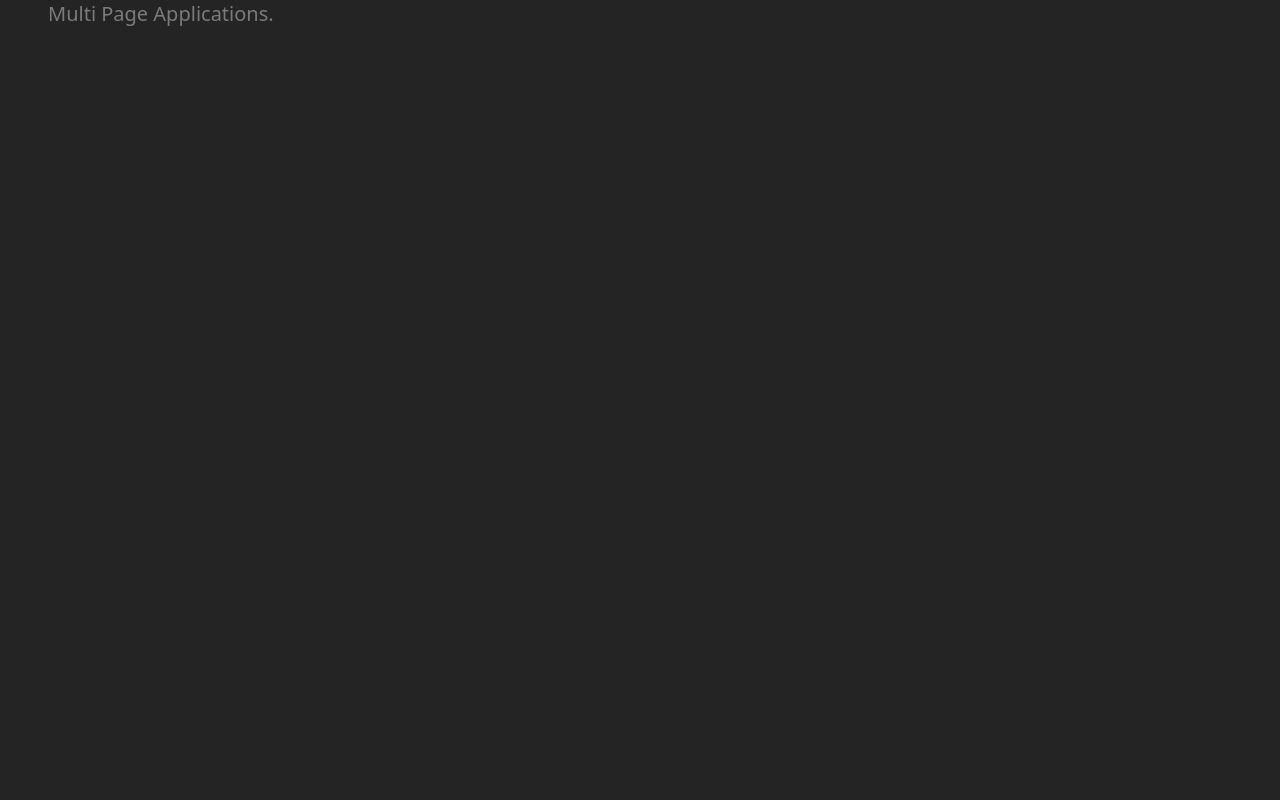
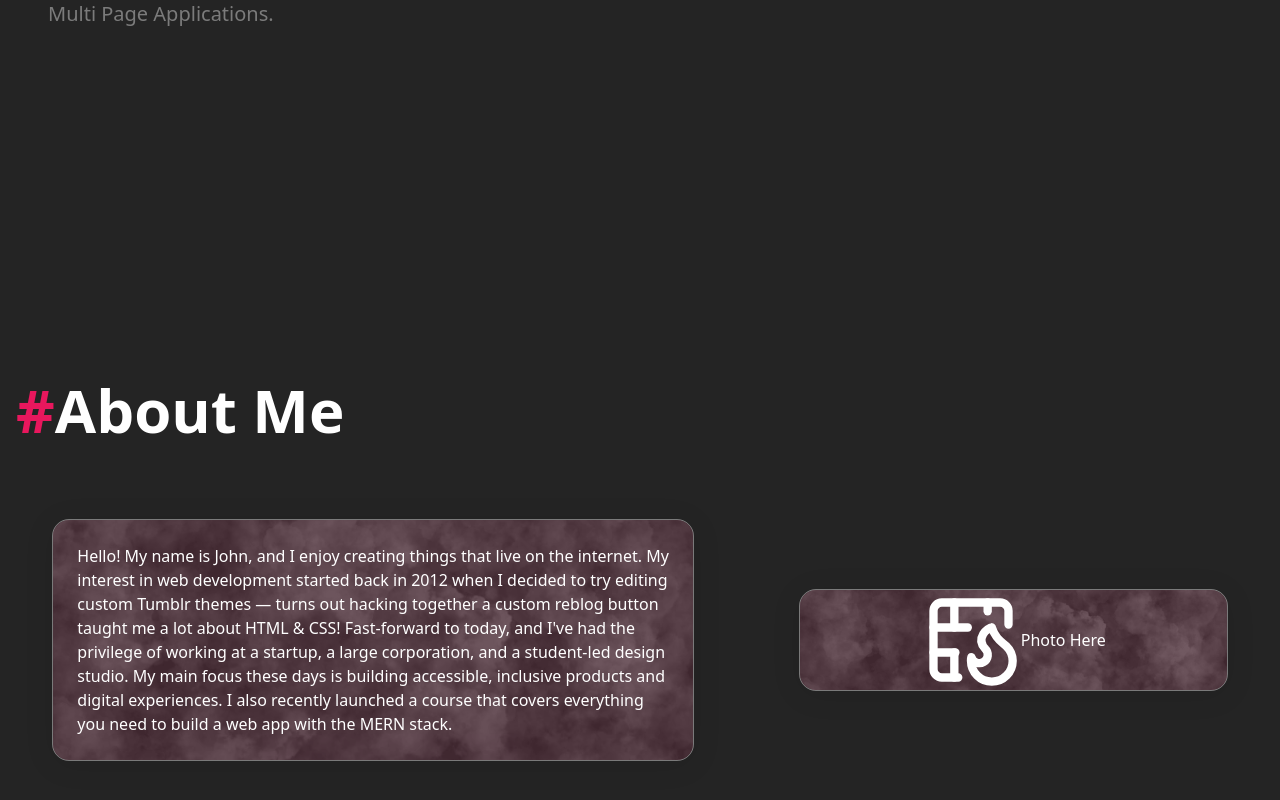
Before and after one commit to FaridMo99/Portfolio-Landing-Page, a React (Vite) app: page / in a window 1280 px wide. Shown: the part 420-1220 px from the top of the page. Before the commit the page ends 800 px from the top, so only its background shows below. Built offline with nearby package versions, Linux system fonts and the light colour scheme.

Commit message:
added about section

```diff
--- a/src/App.jsx
+++ b/src/App.jsx
@@ -1,6 +1,7 @@
 import Header from "./components/header/Header";
 import Main from "./components/main/Main";
 import Home from "./components/main/Home";
+import About from "./components/main/About";
 
 function App() {
   return (
@@ -8,6 +9,7 @@ function App() {
       <Header />
       <Main>
         <Home />
+        <About />
       </Main>
     </>
   );
--- /dev/null
+++ b/src/components/Subsections.jsx
@@ -0,0 +1,15 @@
+function Subsections({ title, height, innerHeight, children }) {
+  return (
+    <section id="about" className={`w-full h-${height} text-white`}>
+      <h2 className="text-6xl font-bold ">
+        <span className="text-secondary pl-4">#</span>
+        {title}
+      </h2>
+      <div className={`w-full h-[${innerHeight}] pt-20 flex justify-around items-center`}>
+        {children}
+      </div>
+    </section>
+  );
+}
+
+export default Subsections;
--- /dev/null
+++ b/src/components/main/About.jsx
@@ -0,0 +1,31 @@
+import React from "react";
+import { BrickWallFire } from "lucide-react";
+import Subsections from "../Subsections";
+
+function About() {
+  return (
+    <>
+      <Subsections title="About Me" height="screen" innerHeight="70vh">
+        <div className="frost w-1/2 h-full rounded-2xl flex justify-center items-center">
+          <p className="p-6">
+            Hello! My name is John, and I enjoy creating things that live on the
+            internet. My interest in web development started back in 2012 when I
+            decided to try editing custom Tumblr themes — turns out hacking
+            together a custom reblog button taught me a lot about HTML & CSS!
+            Fast-forward to today, and I've had the privilege of working at a
+            startup, a large corporation, and a student-led design studio. My
+            main focus these days is building accessible, inclusive products and
+            digital experiences. I also recently launched a course that covers
+            everything you need to build a web app with the MERN stack.
+          </p>
+        </div>
+        <div className="frost w-1/3 h-full rounded-2xl flex justify-center items-center">
+          <BrickWallFire size={100} />
+          <p>Photo Here</p>
+        </div>
+      </Subsections>
+    </>
+  );
+}
+
+export default About;
--- a/src/components/main/Home.jsx
+++ b/src/components/main/Home.jsx
@@ -3,7 +3,7 @@ import React from "react";
 function Home() {
   return (
     <section
-      id="Home"
+      id="home"
       className="w-full text-white h-[88vh] flex flex-col pl-12"
     >
       <h2 className="text-secondary text-xl pt-32 pb-2">Hello, my name is</h2>
```
